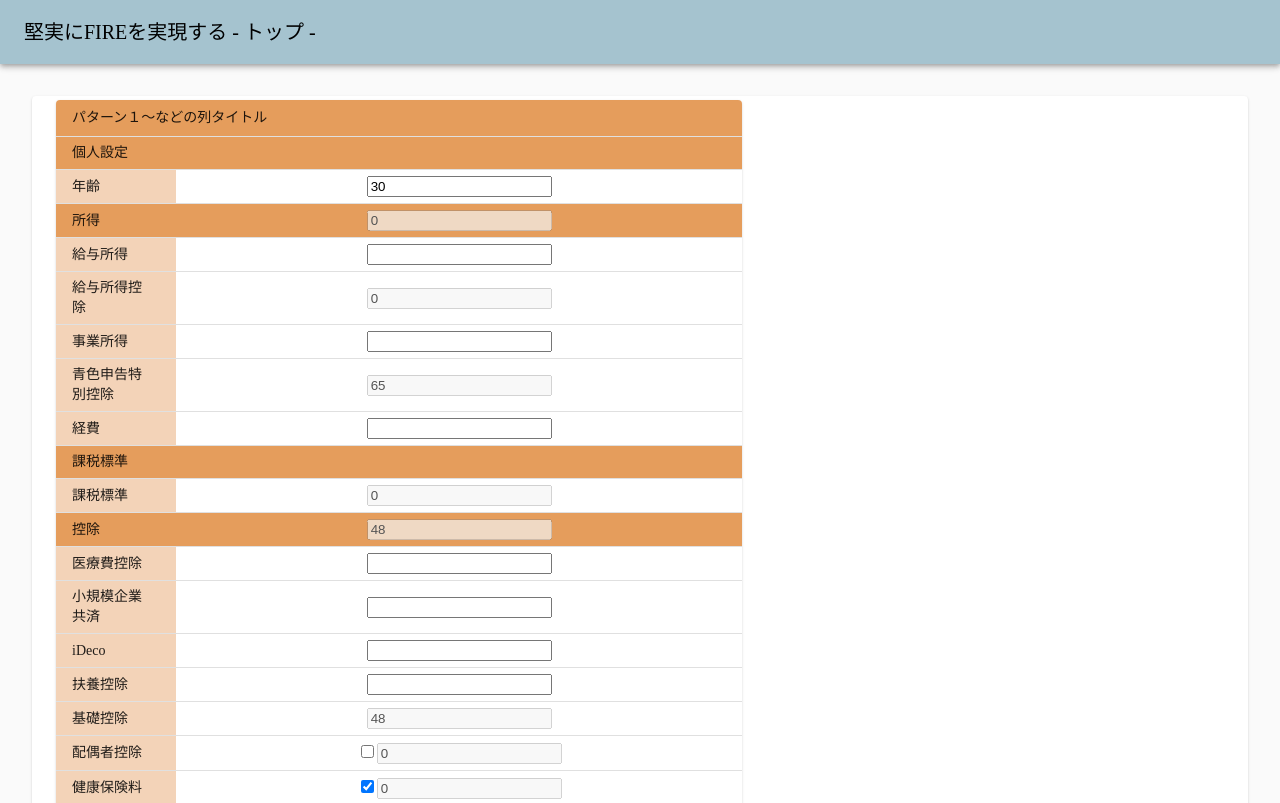
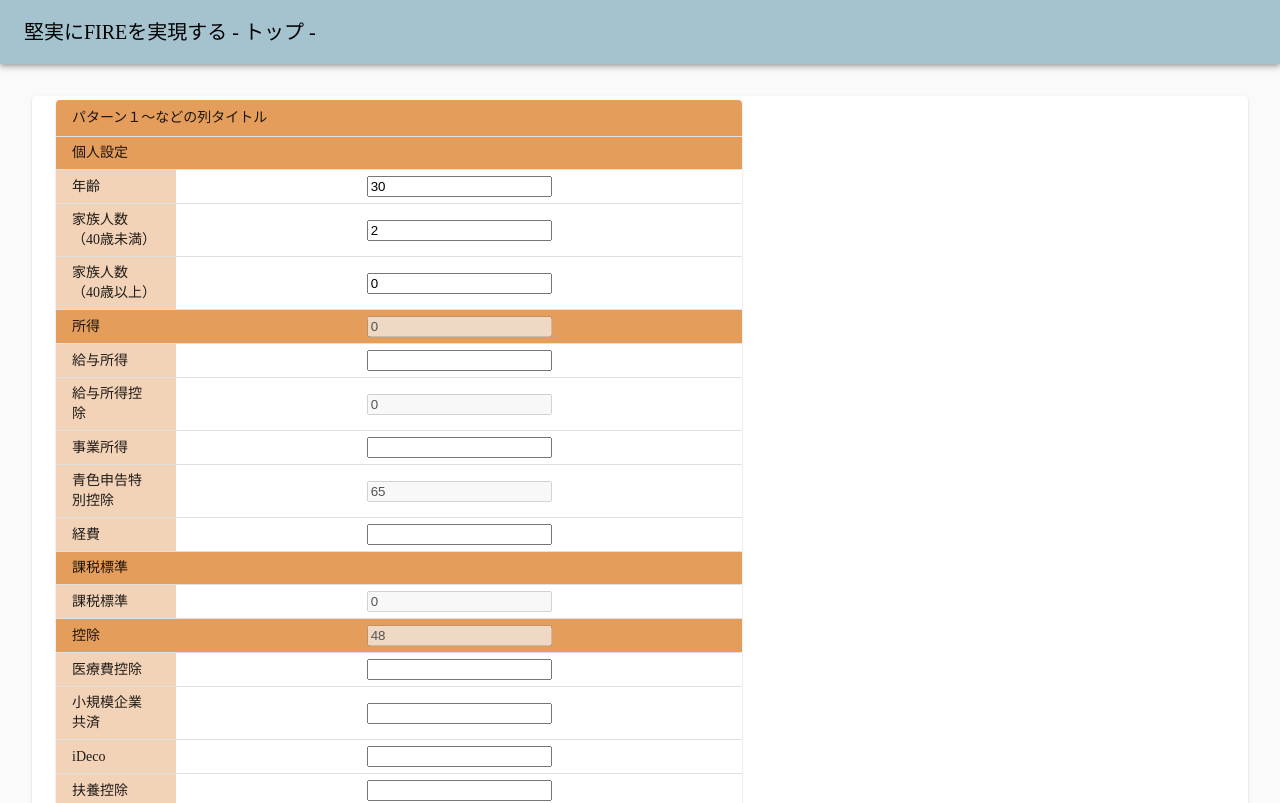
Before and after one commit to somurieengieer/fire-simulator, a React (Create React App) app: page /tax in a window 1280 px wide. Shown: the top 803 px of the page. Built offline with nearby package versions, Linux system fonts and the light colour scheme.

Commit message:
家族人数編集欄を追加

```diff
--- a/src/layout/molecules/TaxTable.tsx
+++ b/src/layout/molecules/TaxTable.tsx
@@ -77,8 +77,16 @@ export function TaxTable({taxSetIndex, taxSet}: PhasesTableProps) {
                 <TableBody>
                   <TaxSubHeaderRowSet title={'個人設定'} />
                   <TaxIncomeTableRowSet rowLabel={'年齢'}
-                                        value={taxSet.age || ''}
+                                        value={taxSet.age}
                                         onChange={v => updateTaxSetItem(set => {set.age = Number(v)})}
+                  />
+                  <TaxIncomeTableRowSet rowLabel={'家族人数（40歳未満）'}
+                                        value={taxSet.numberOfFamily}
+                                        onChange={v => updateTaxSetItem(set => {set.numberOfFamily = Number(v)})}
+                  />
+                  <TaxIncomeTableRowSet rowLabel={'家族人数（40歳以上）'}
+                                        value={taxSet.numberOfFamilyOver40}
+                                        onChange={v => updateTaxSetItem(set => {set.numberOfFamilyOver40 = Number(v)})}
                   />
                   <TaxSubHeaderRowSet title={'所得'} amount={sumAmount(taxSet.incomes)} />
                   {taxSet.incomes.map((income: Income, incomeIndex: number) => (
@@ -96,11 +104,6 @@ export function TaxTable({taxSetIndex, taxSet}: PhasesTableProps) {
                       ))}
                     </>
                     ))}
-                  {/*<SubHeaderRowSet title={'収入'} colSpan={titleColSpan()} />*/}
-                  {/*<TableRowSet rowLabel={'手取り'}*/}
-                  {/*             phaseClasses={phases}*/}
-                  {/*             valueCallback={p => p.income}*/}
-                  {/*             onChange={(newValue, i) => updateIncomeDeductions(i, 'income', newValue)} />*/}
                   <TaxSubHeaderRowSet title={'課税標準'} />
                   <TaxIncomeTableRowSet rowLabel={'課税標準'}
                                         value={taxSet.baseOfTaxation || ''}
```
